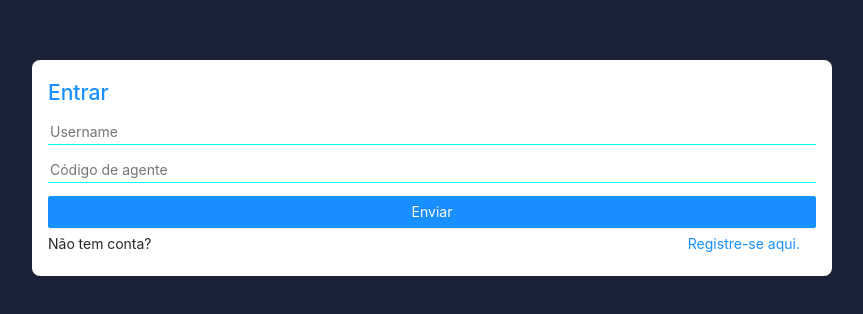
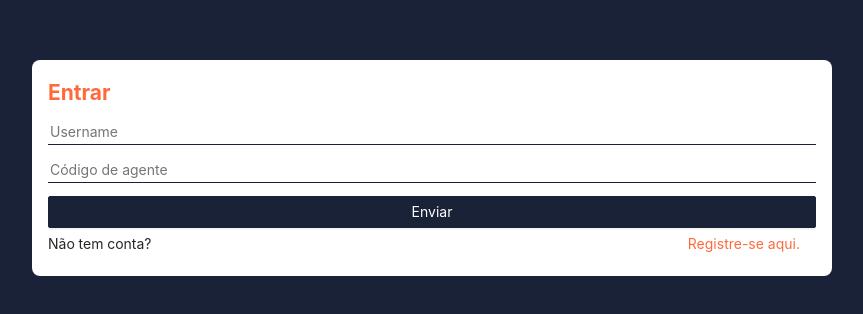
Before and after one commit to ranielsobrinho/flexqueues, a React (Create React App) app: page / in a window 1280 px wide. Shown: the part 232-546 px from the top of the page, without its empty margins (208-1071 px from the left). Built offline with nearby package versions, Linux system fonts and the light colour scheme.

Commit message:
style: change colors of button and title

```diff
--- a/src/components/SignForm/index.css
+++ b/src/components/SignForm/index.css
@@ -1,12 +1,36 @@
 h2{
-    color: #1890FF;
+    color: #ff6a3d;
+    font-weight: 700;
 }
 
 input{
     border: none;
-    border-bottom: 1px solid aqua;
+    border-bottom: 1px solid #1A2238;
     width: 100%;
     margin-bottom: .8rem;
+}
+
+.ant-btn-primary{
+    background: #1A2238;
+    border-color: #1A2238;
+}
+
+.ant-btn-primary:hover{
+    background: #1A2238;
+    border-color: #1A2238;
+    color: #ff6a3d;
+}
+
+.ant-btn-link{
+    color:#ff6a3d;
+}
+
+.ant-btn-link:hover{
+    color:#fa3a00;
+}
+
+.ant-btn-link:focus{
+    color:#ff6a3d;
 }
 
 form{
```
